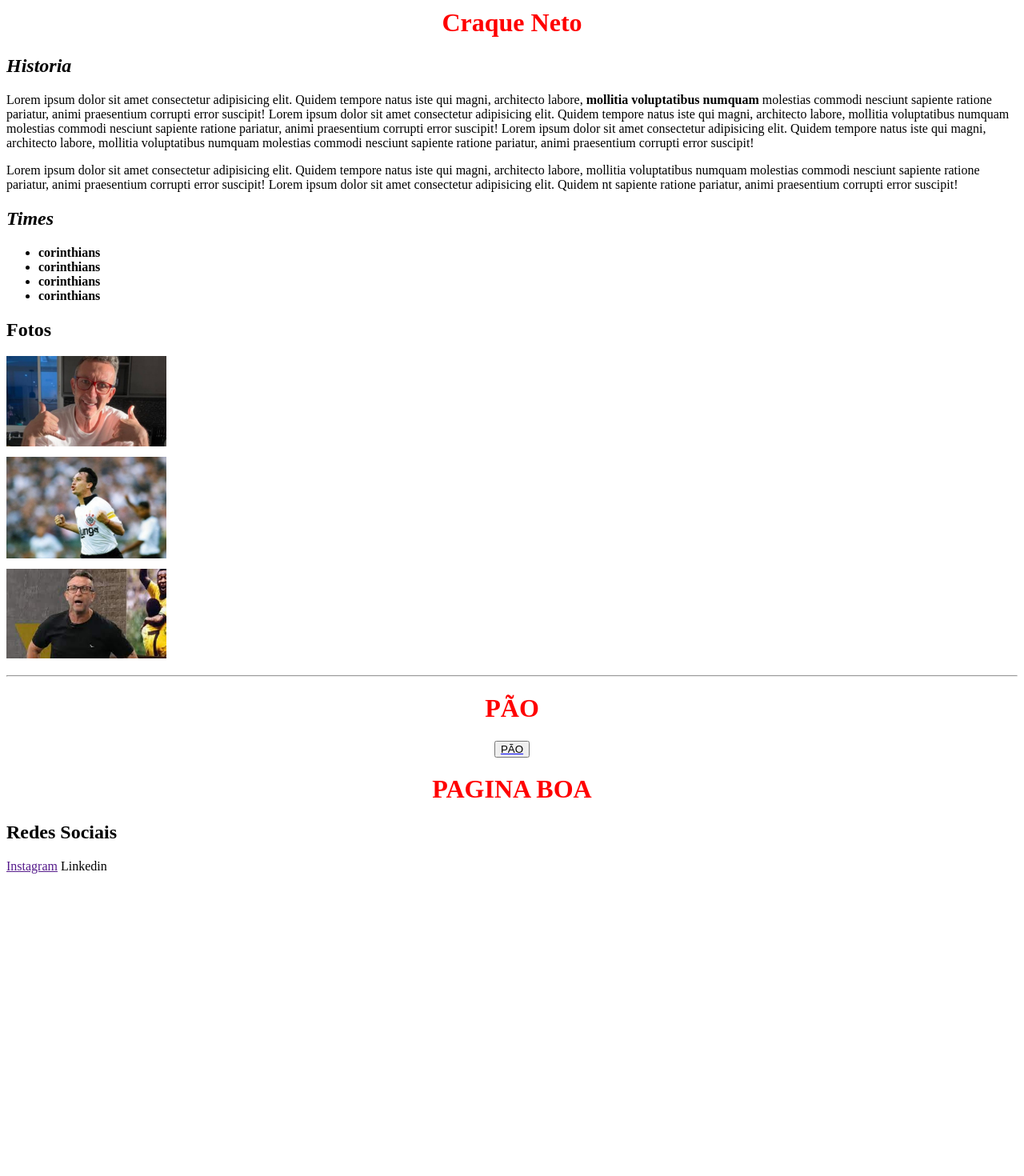
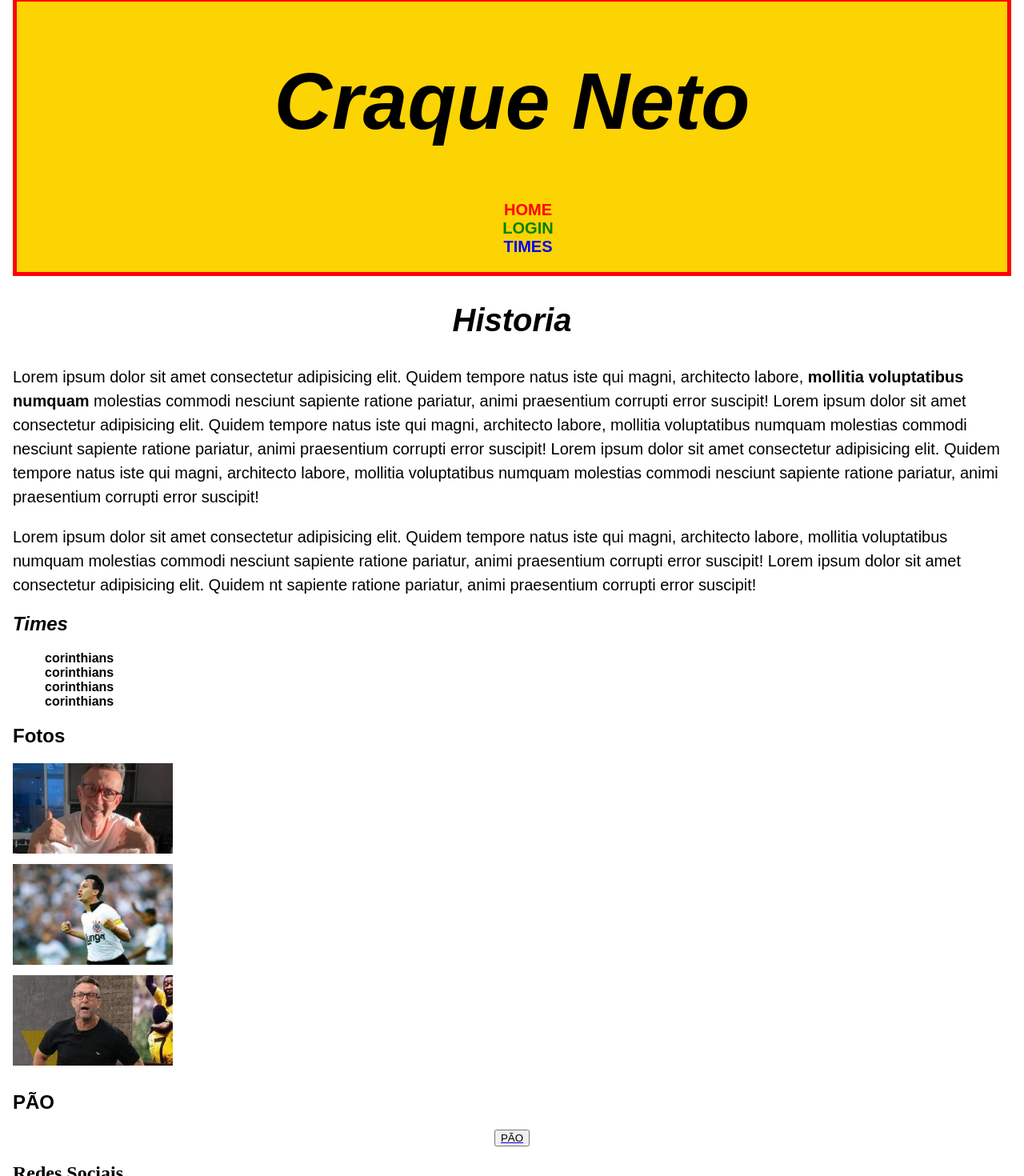
Before and after one commit to EnzoSantoss/estudo-angular, an Angular app: page / in a window 1280 px wide. Shown: the part 11-1481 px from the top of the page at 80% size. Before the commit the page ends 1111 px from the top, so only its background shows below. Built offline with nearby package versions, Linux system fonts and the light colour scheme.

Commit message:
adicionando estilos

```diff
--- a/src/app/components/template/teste-template/teste-template.component.html
+++ b/src/app/components/template/teste-template/teste-template.component.html
@@ -1,37 +1,56 @@
+<body>
   <header>
-  <h1>Craque Neto</h1>
+    <h1>
+      <a class="title" href="http://" target="_blank" rel="noopener noreferrer"
+        >Craque Neto</a
+      >
+    </h1>
+
+    <nav>
+      <ul class="lista">
+        <li>home</li>
+        <li>login</li>
+        <li>times</li>
+      </ul>
+    </nav>
   </header>
 
+  <section class="historia">
     <h2><em>Historia</em></h2>
     <p>
-  Lorem ipsum dolor sit amet consectetur adipisicing elit. Quidem tempore natus
-  iste qui magni, architecto labore,
+      Lorem ipsum dolor sit amet consectetur adipisicing elit. Quidem tempore
+      natus iste qui magni, architecto labore,
       <strong>mollitia voluptatibus numquam</strong> molestias commodi nesciunt
-  sapiente ratione pariatur, animi praesentium corrupti error suscipit! Lorem
-  ipsum dolor sit amet consectetur adipisicing elit. Quidem tempore natus iste
-  qui magni, architecto labore, mollitia voluptatibus numquam molestias commodi
-  nesciunt sapiente ratione pariatur, animi praesentium corrupti error suscipit!
-  Lorem ipsum dolor sit amet consectetur adipisicing elit. Quidem tempore natus
-  iste qui magni, architecto labore, mollitia voluptatibus numquam molestias
-  commodi nesciunt sapiente ratione pariatur, animi praesentium corrupti error
-  suscipit!
+      sapiente ratione pariatur, animi praesentium corrupti error suscipit!
+      Lorem ipsum dolor sit amet consectetur adipisicing elit. Quidem tempore
+      natus iste qui magni, architecto labore, mollitia voluptatibus numquam
+      molestias commodi nesciunt sapiente ratione pariatur, animi praesentium
+      corrupti error suscipit! Lorem ipsum dolor sit amet consectetur
+      adipisicing elit. Quidem tempore natus iste qui magni, architecto labore,
+      mollitia voluptatibus numquam molestias commodi nesciunt sapiente ratione
+      pariatur, animi praesentium corrupti error suscipit!
     </p>
     <p>
-  Lorem ipsum dolor sit amet consectetur adipisicing elit. Quidem tempore natus
-  iste qui magni, architecto labore, mollitia voluptatibus numquam molestias
-  commodi nesciunt sapiente ratione pariatur, animi praesentium corrupti error
-  suscipit! Lorem ipsum dolor sit amet consectetur adipisicing elit. Quidem nt
-  sapiente ratione pariatur, animi praesentium corrupti error suscipit!
+      Lorem ipsum dolor sit amet consectetur adipisicing elit. Quidem tempore
+      natus iste qui magni, architecto labore, mollitia voluptatibus numquam
+      molestias commodi nesciunt sapiente ratione pariatur, animi praesentium
+      corrupti error suscipit! Lorem ipsum dolor sit amet consectetur
+      adipisicing elit. Quidem nt sapiente ratione pariatur, animi praesentium
+      corrupti error suscipit!
     </p>
+  </section>
 
+  <section class="times">
     <h2><em>Times</em></h2>
-<ul>
+    <ul class="lista">
       <li><strong>corinthians</strong></li>
       <li><strong>corinthians</strong></li>
       <li><strong>corinthians</strong></li>
       <li><strong>corinthians</strong></li>
     </ul>
+  </section>
 
+  <section class="fotos">
     <h2>Fotos</h2>
     <img [src]="img1" alt="craque neto feliz" class="imagem-centralizada" />
     <img
@@ -39,23 +58,31 @@
       alt="craque neto comemorando gol"
       class="imagem-centralizada"
     />
-<img [src]="img3" alt="craque neto reclamando" class="imagem-centralizada" />
+    <img
+      [src]="img3"
+      alt="craque neto reclamando"
+      class="imagem-centralizada"
+    />
+  </section>
 
-<hr />
-<h1>PÃO</h1>
+  <section class="pao">
+    <h2>PÃO</h2>
     <a
       href="https://youtu.be/av-scRPkdKM?t=140"
       target="_blank"
       rel="noopener noreferrer"
       ><button>PÃO</button></a
     >
+  </section>
 
-<h1>PAGINA BOA</h1>
-<!-- <a href="{{ page_two }}"> clique aqui</a> -->
-
+  <footer>
     <h2>Redes Sociais</h2>
     <nav>
-  <a href="" target="_blank" rel="noopener noreferrer">Instagram</a>
-
-  Linkedin
+      <ul>
+        <li>Instagram</li>
+        <li>X</li>
+        <li>LinkedIn</li>
+      </ul>
     </nav>
+  </footer>
+</body>
--- a/src/app/components/template/teste-template/teste-template.component.scss
+++ b/src/app/components/template/teste-template/teste-template.component.scss
@@ -1,6 +1,77 @@
-h1 {
+// HEADER
+.title {
+  text-decoration: none;
+  color: black;
+}
+.title:hover {
+  font-weight: bold;
+  color: blue;
+  font-size: 110px;
+}
+header {
+  font-family: sans-serif;
+  text-transform: capitalize;
+  background-color: #fcd303;
+  border: 5px solid red;
+}
+header h1 {
   text-align: center;
+  font-size: 100px;
+  font-style: italic;
+}
+
+header nav {
+  text-align: center;
+  text-transform: uppercase;
+  font-size: 20px;
+}
+
+header li:first-child {
   color: red;
+}
+header li:nth-child(2) {
+  color: green;
+}
+
+header li:nth-child(3) {
+  color: blue;
+}
+header li {
+  font-weight: bold;
+}
+// --- SECTIONS ---
+
+section {
+  font-family: sans-serif;
+}
+
+// .Foto_Fundo {
+//   background-image: url("../../../../assets/fotoPerfil.jpg");
+//   background-size: cover;
+//   background-position: center;
+// }
+
+//Historia
+.historia h2 {
+  text-align: center;
+  font-size: 40px;
+}
+.historia p {
+  font-size: 20px;
+  line-height: 1.5;
+  //font-weight: bold;
+}
+
+//Times
+.times ul {
+  list-style: none;
+}
+
+//Fotos
+
+//Listas
+.lista {
+  list-style: none;
 }
 
 button {
```
Also changed, not shown: 1 other file (tests, documents, lock files or other folders). Lines whose indentation alone changed are shown as unchanged.
